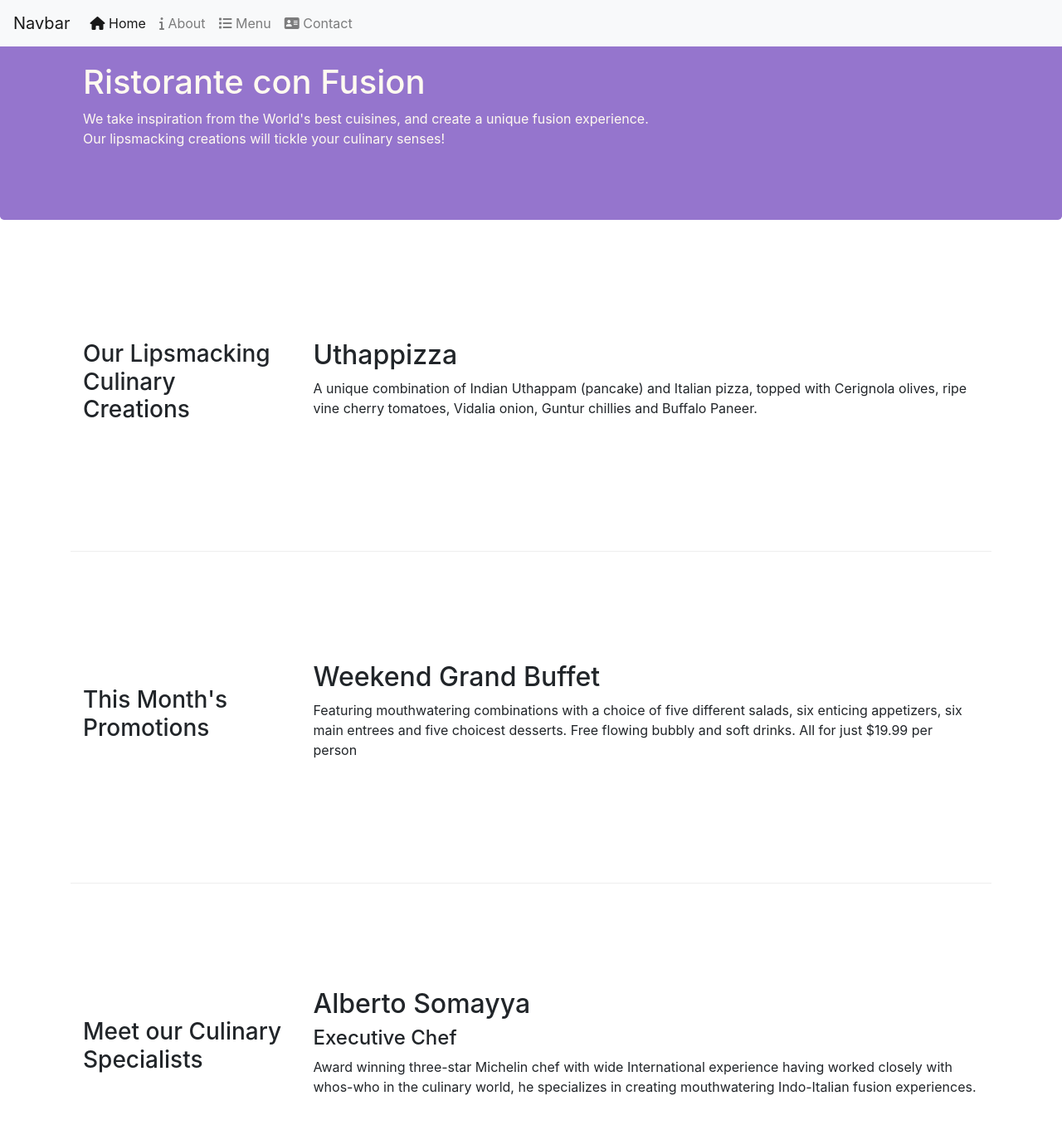
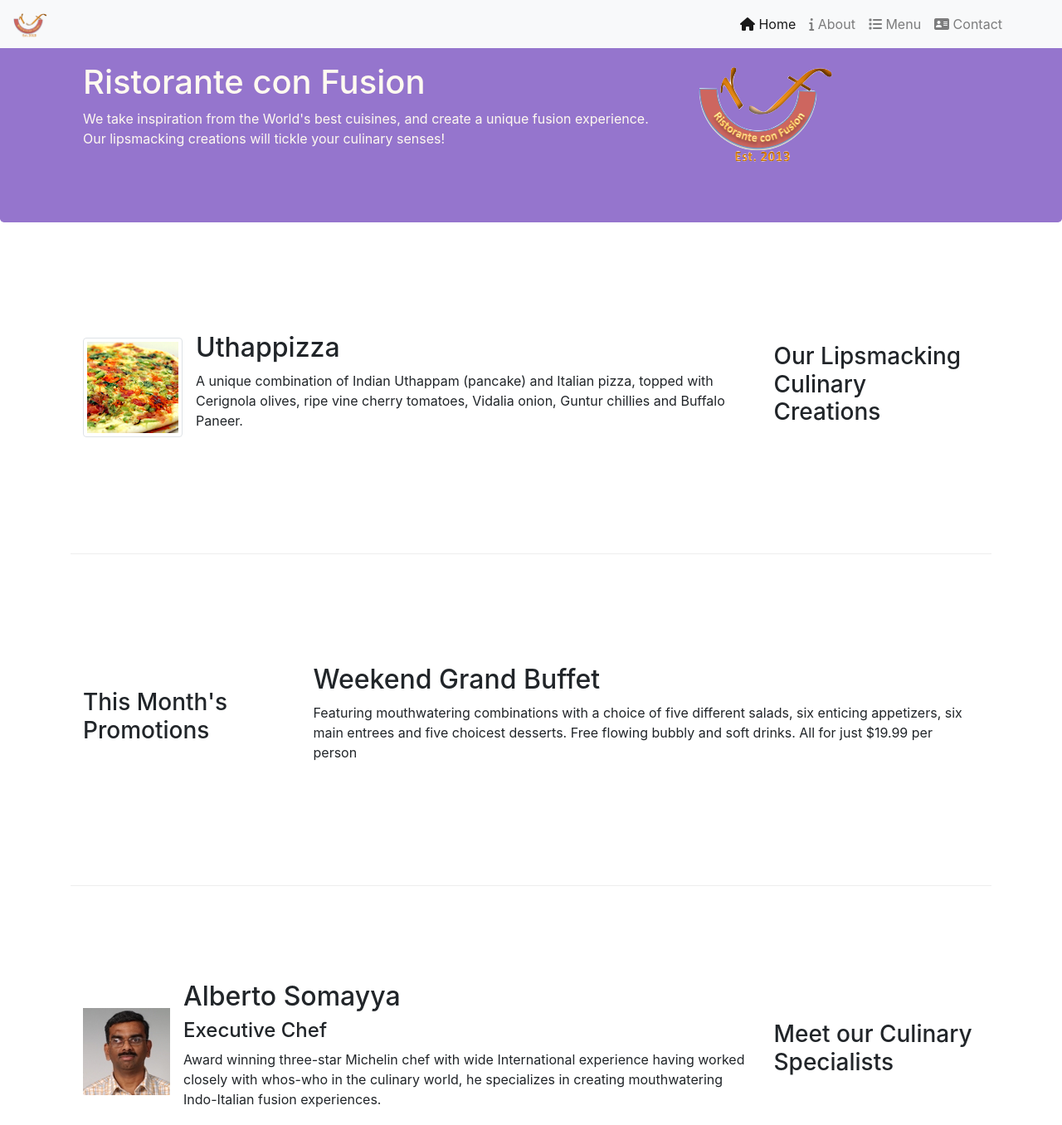
Before and after one commit to beastjk/bootstrap-coursera, a plain HTML site: page index.html in a window 1280 px wide. Shown: the top 1356 px of the page at 83% size. Drawn offline with nearby package versions, Linux system fonts and the light colour scheme.

Commit message:
Images and Media

```diff
--- a/index.html
+++ b/index.html
@@ -19,13 +19,13 @@
 
     <!-- -------------------------Navbar start---------------------- -->
     <nav class="navbar navbar-expand-lg navbar-light bg-light fixed-top">
-        <a class="navbar-brand" href="#">Navbar</a>
+        <a class="navbar-brand" href="#"><img src="/img/logo.png" height="30" width="41"></a>
         <button class="navbar-toggler" type="button" data-toggle="collapse" data-target="#navbarSupportedContent" aria-controls="navbarSupportedContent" aria-expanded="false" aria-label="Toggle navigation">
           <span class="navbar-toggler-icon"></span>
         </button>
 
         <div class="collapse navbar-collapse" id="navbarSupportedContent">
-          <ul class="navbar-nav mr-auto">
+          <ul class="navbar-nav ml-auto mr-5">
             <li class="nav-item active">
               <a class="nav-link" href="#"><span class="fa fa-home"></span> Home <span class="sr-only">(current)</span></a>
             </li>
@@ -50,7 +50,8 @@
                     <h1>Ristorante con Fusion</h1>
                     <p>We take inspiration from the World's best cuisines, and create a unique fusion experience. Our lipsmacking creations will tickle your culinary senses!</p>
                 </div>
-                <div class="col col-sm">
+                <div class="col-12 col-sm">
+                    <img src="/img/logo.png" alt="">
                 </div>
             </div>
         </div>
@@ -61,9 +62,14 @@
             <div class="col-sm-4 col-md-3 flex-last">
                 <h3>Our Lipsmacking Culinary Creations</h3>
             </div>
-            <div class="col-sm col-md flex-first">
-                <h2>Uthappizza</h2>
-                <p>A unique combination of Indian Uthappam (pancake) and Italian pizza, topped with Cerignola olives, ripe vine cherry tomatoes, Vidalia onion, Guntur chillies and Buffalo Paneer.</p>
+            <div class="col-sm order-sm-first col-md">
+                <div class="media">
+                    <img class="d-flex mr-3 img-thumbnail align-self-center" src="/img/uthappizza.png">
+                    <div class="media-body">
+                        <h2 class="mt-0">Uthappizza</h2>
+                        <p>A unique combination of Indian Uthappam (pancake) and Italian pizza, topped with Cerignola olives, ripe vine cherry tomatoes, Vidalia onion, Guntur chillies and Buffalo Paneer.</p>
+                    </div>
+                </div>
             </div>
         </div>
 
@@ -72,6 +78,7 @@
             <div class="col-sm-4 col-md-3">
                 <h3>This Month's Promotions</h3>
             </div>
+
             <div class="col-sm col-md">
                 <h2>Weekend Grand Buffet</h2>
                 <p>Featuring mouthwatering combinations with a choice of five different salads, six enticing appetizers, six main entrees and five choicest desserts. Free flowing bubbly and soft drinks. All for just $19.99 per person </p>
@@ -82,10 +89,15 @@
             <div class="col-sm-4 col-md-3 flex-last">
                 <h3>Meet our Culinary Specialists</h3>
             </div>
-            <div class="col-sm col-md flex-first">
-                <h2>Alberto Somayya</h2>
-                <h4>Executive Chef</h4>
-                <p>Award winning three-star Michelin chef with wide International experience having worked closely with whos-who in the culinary world, he specializes in creating mouthwatering Indo-Italian fusion experiences. </p>
+            <div class="col-sm col-md order-sm-first">
+                    <div class="media">
+                        <img class="d-flex mr-3 align-self-center" src="/img/alberto.png" alt="">
+                        <div class="media-body">
+                            <h2>Alberto Somayya</h2>
+                            <h4>Executive Chef</h4>
+                            <p>Award winning three-star Michelin chef with wide International experience having worked closely with whos-who in the culinary world, he specializes in creating mouthwatering Indo-Italian fusion experiences. </p>
+                        </div>
+                    </div>
             </div>
         </div>
     </div>
```
Also changed, not shown: aboutus.html (+2 -1 lines), img/alberto.png (added), img/buffet.png (added), img/logo.png (added), img/uthappizza.png (added).
